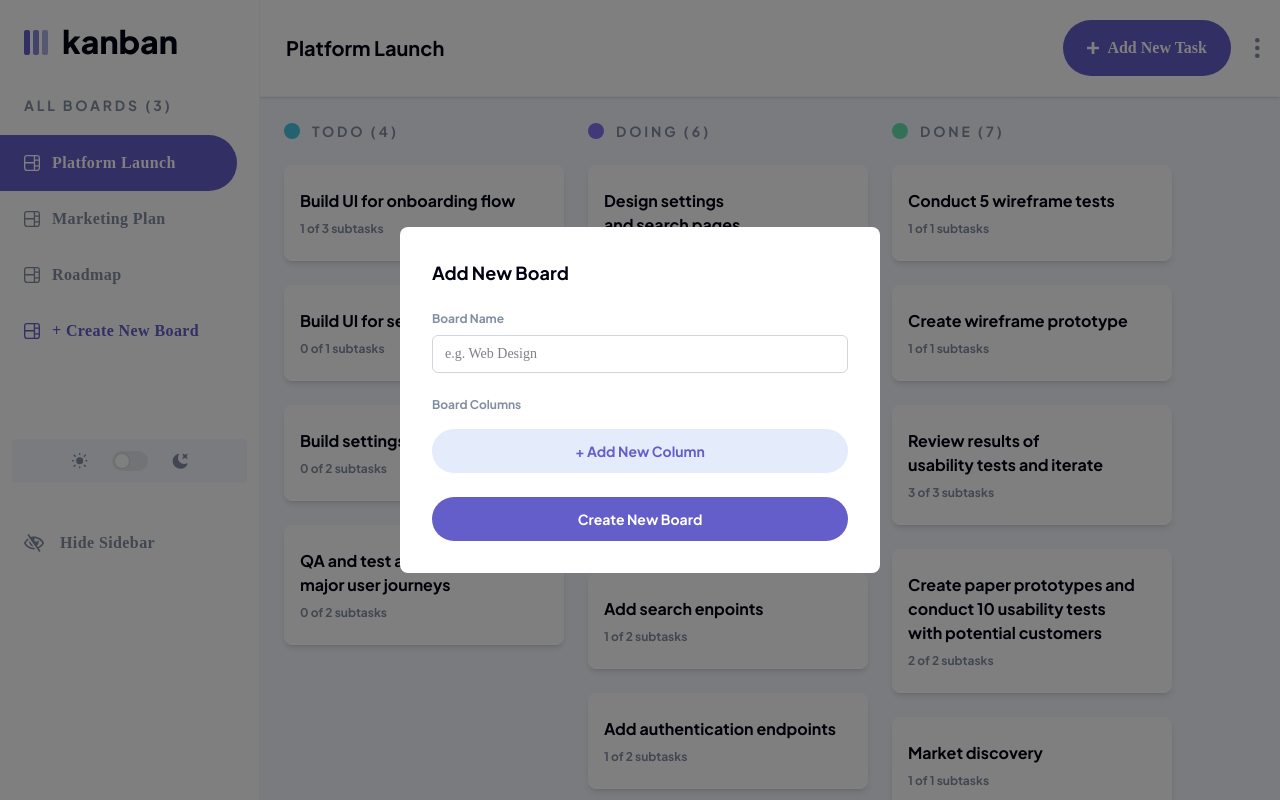
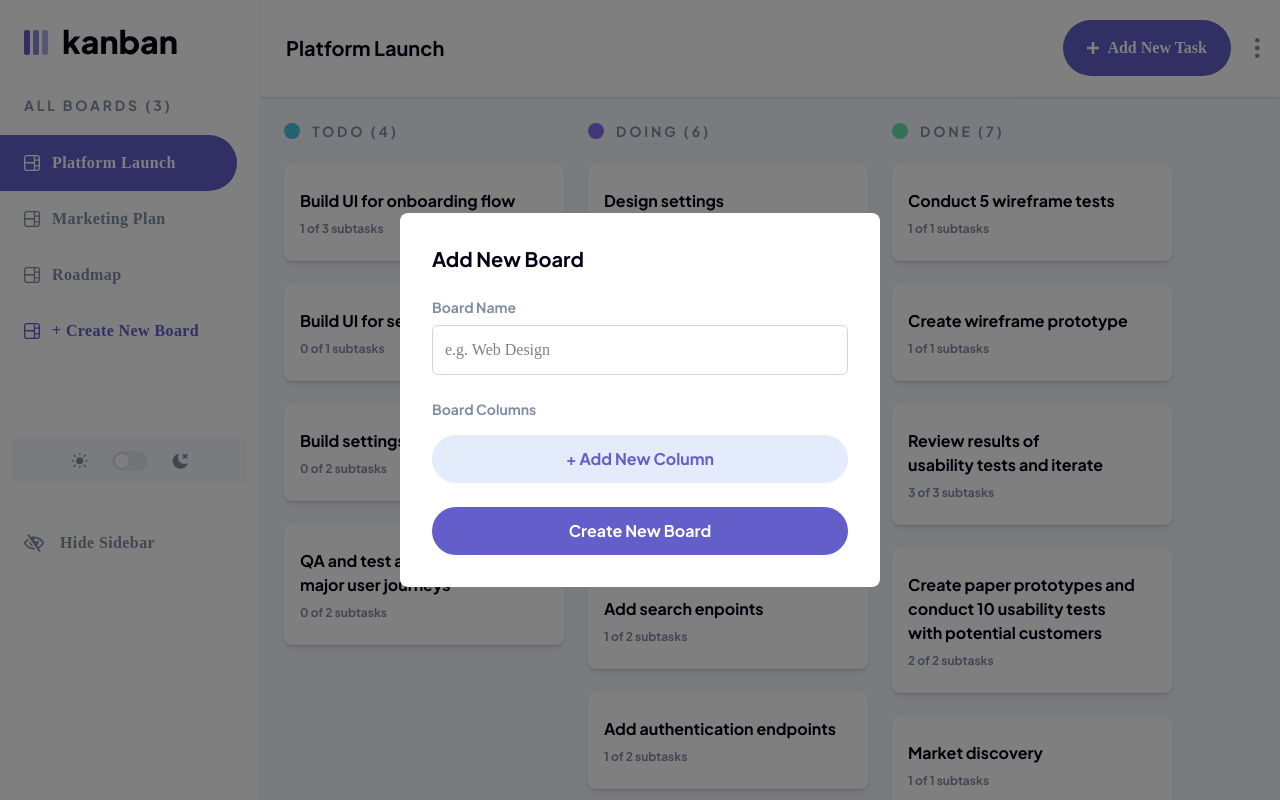
Before and after one commit to NeoScripter/Kanban-React, a React (Vite) app: page / in a window 1280 px wide. Both pictures are taken after a click on the button "+ Create New Board". Shown: the top 800 px of the page. Built offline with nearby package versions, Linux system fonts and the light colour scheme; a web font is replaced by a local one.

Commit message:
set up adding a new board

```diff
--- a/src/components/modals/AddBoardModal.tsx
+++ b/src/components/modals/AddBoardModal.tsx
@@ -1,19 +1,27 @@
 import { useState } from 'react';
 import InputField from '../webform/InputField';
 import MultipleInputFields from '../webform/MultipleInputFields';
+import { useBoardContext } from '../../hooks/useBoardContext';
 
 type AddBoardModalProps = {
-    ref: React.RefObject<HTMLDivElement | null>;
+    ref: React.RefObject<HTMLFormElement | null>;
+    closeAddBoardModal: () => void,
 }
 
-export default function AddBoardModal({ ref }: AddBoardModalProps) {
+export default function AddBoardModal({ ref, closeAddBoardModal }: AddBoardModalProps) {
     const [boardName, setBoardName] = useState('');
     const [columnNames, setColumnNames] = useState<string[]>([]);
+    const { addBoard } = useBoardContext();
 
+    function handleSumbit(e: React.FormEvent<HTMLFormElement>) {
+        e.preventDefault();
+        addBoard(boardName, columnNames);
+        closeAddBoardModal();
+    }
 
     return (
-        <div ref={ref} className="bg-white dark:bg-dark-gray rounded-lg p-6 sm:p-8 space-y-6 w-86 theme-transition sm:w-120">
-            <p className="font-bold text-lg text-dark-black dark:text-white theme-transition">
+        <form onSubmit={(e) => handleSumbit(e)} ref={ref} className="bg-white dark:bg-dark-gray rounded-lg p-6 sm:p-8 space-y-6 w-86 theme-transition sm:w-120">
+            <p className="font-bold text-lg sm:text-xl text-dark-black dark:text-white theme-transition">
                 Add New Board
             </p>
             <InputField
@@ -26,9 +34,9 @@ export default function AddBoardModal({ ref }: AddBoardModalProps) {
                 setInputArray={setColumnNames}
                 label='Board Columns'
             />
-            <button className="btn-secondary bg-dark-violet text-white text-sm hover:bg-light-violet">
+            <button className="btn-secondary bg-dark-violet sm:text-base text-white text-sm hover:bg-light-violet">
                 Create New Board
             </button>
-        </div>
+        </form>
     );
 }
--- a/src/components/sidebar/Sidebar.tsx
+++ b/src/components/sidebar/Sidebar.tsx
@@ -23,10 +23,14 @@ export default function Sidebar() {
     const { displayBoardNames, currentBoardIndex, selectBoard, boardLength } =
         useBoardContext();
     const [showBoardModal, setShowBoardModal] = useState(false);
-    const modalRef = useRef<HTMLDivElement | null>(null);
+    const modalRef = useRef<HTMLFormElement | null>(null);
+
+    function closeAddBoardModal() {
+        setShowBoardModal(false);
+    }
 
     useClickOutside(modalRef, () => {
-        if (showBoardModal) setShowBoardModal(false);
+        if (showBoardModal) closeAddBoardModal();
     });
 
     const isDark = THEMES.DARK === theme;
@@ -34,7 +38,7 @@ export default function Sidebar() {
     return (
         <>
             <ModalOverlay showModal={showBoardModal}>
-                <AddBoardModal ref={modalRef} />
+                <AddBoardModal ref={modalRef} closeAddBoardModal={closeAddBoardModal} />
             </ModalOverlay>
             <AnimateWrapper
                 isVisible={showSidebar}
--- a/src/components/webform/InputField.tsx
+++ b/src/components/webform/InputField.tsx
@@ -13,7 +13,7 @@ export default function InputField({ label, setter, input }: InputFieldProps) {
         <div>
             <label
                 htmlFor={fieldId}
-                className="font-bold text-xs mb-2 block dark:text-white theme-transition"
+                className="font-bold text-xs sm:text-sm mb-2 block dark:text-white theme-transition"
             >
                 {label}
             </label>
@@ -22,7 +22,7 @@ export default function InputField({ label, setter, input }: InputFieldProps) {
                 id={fieldId}
                 value={input}
                 placeholder="e.g. Web Design"
-                className="border w-full border-gray-300 p-2 sm:px-3 text-sm rounded-md text-dark-black theme-transition dark:text-white"
+                className="border w-full border-gray-300 p-2 sm:p-3 text-sm sm:text-base rounded-md text-dark-black theme-transition dark:text-white"
                 onChange={(e) => setter(e.target.value)}
             />
         </div>
--- a/src/components/webform/MultipleInputFields.tsx
+++ b/src/components/webform/MultipleInputFields.tsx
@@ -30,7 +30,7 @@ export default function MultipleInputFields({ inputArray, setInputArray, label }
 
     return (
         <div>
-            <p className="font-bold text-xs mb-2 block dark:text-white theme-transition">
+            <p className="font-bold text-xs mb-2 sm:text-sm block dark:text-white theme-transition">
                 {label}
             </p>
             <div className="space-y-2 sm:space-y-4 mb-4">
@@ -46,8 +46,9 @@ export default function MultipleInputFields({ inputArray, setInputArray, label }
             </div>
 
             <button
+                type='button'
                 onClick={addColumn}
-                className="btn-secondary bg-light-blue text-sm hover:bg-light-violet/35 text-dark-violet"
+                className="btn-secondary bg-light-blue text-sm sm:text-base hover:bg-light-violet/35 text-dark-violet"
             >
                 + Add New Column
             </button>
@@ -72,7 +73,7 @@ function SingleField({
         <div className="flex items-center gap-1">
             <input
                 type="text"
-                className="border w-full border-gray-300 text-dark-black theme-transition dark:text-white p-2 sm:px-3 text-sm rounded-md"
+                className="border w-full border-gray-300 text-dark-black sm:text-base theme-transition dark:text-white p-2 sm:p-3 text-sm rounded-md"
                 value={input}
                 onChange={(e) => updateColumn(e, index)}
             />
@@ -81,8 +82,7 @@ function SingleField({
                 className="cursor-pointer h-full aspect-square p-2.5"
             >
                 <svg
-                    width="15"
-                    height="15"
+                    className='w-4 h-4 sm:w-5 sm:h-5'
                     viewBox="0 0 15 15"
                     fill="none"
                     xmlns="http://www.w3.org/2000/svg"
--- a/src/providers/BoardProvider.tsx
+++ b/src/providers/BoardProvider.tsx
@@ -11,6 +11,7 @@ type BoardContextType = {
     selectBoard: (arg0: number) => void,
     boardLength: number,
     deleteBoard: (arg0: number) => void,
+    addBoard: (arg0: string, arg1: string[]) => void,
 };
 
 const boardHandler = new DashboardHanlder();
@@ -36,11 +37,16 @@ export function BoardProvider({ children }: { children: React.ReactNode }) {
 
     function deleteBoard(index: number) {
         setBoards(prevBoards => boardHandler.deleteBoard(prevBoards, index));
+        setCurrentBoardIndex(0);
+    }
+
+    function addBoard(newBoardName: string, newBoardColumnNames: string[]) {
+        setBoards(prevBoards => boardHandler.addBoard(prevBoards, newBoardName, newBoardColumnNames));
     }
 
 
     return (
-        <BoardContext.Provider value={{ boards, displayBoardNames, currentBoardIndex, getCurrentBoardName, selectBoard, boardLength: boards.length, deleteBoard }}>
+        <BoardContext.Provider value={{ boards, displayBoardNames, currentBoardIndex, getCurrentBoardName, selectBoard, boardLength: boards.length, deleteBoard, addBoard }}>
             {children}
         </BoardContext.Provider>
     );
```
